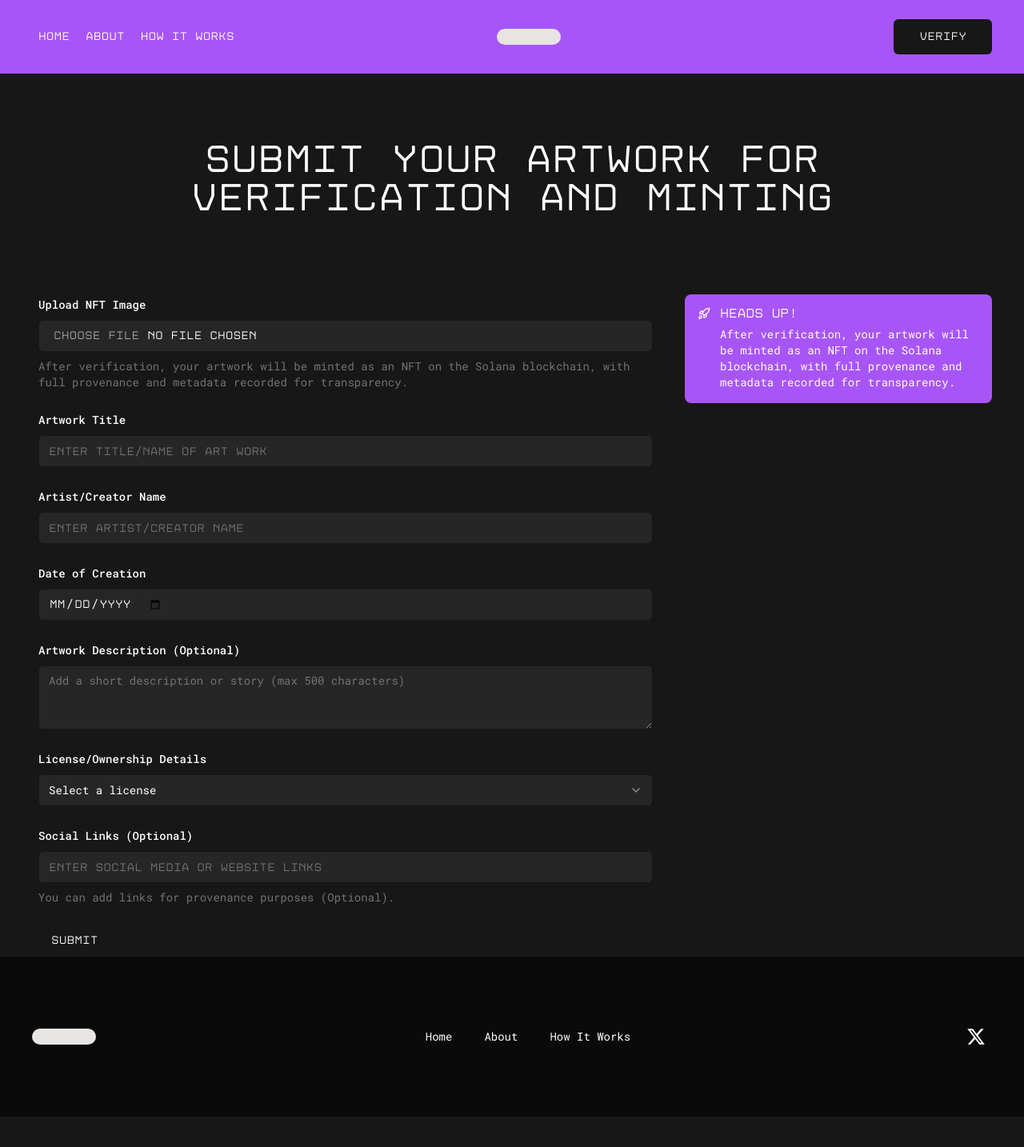
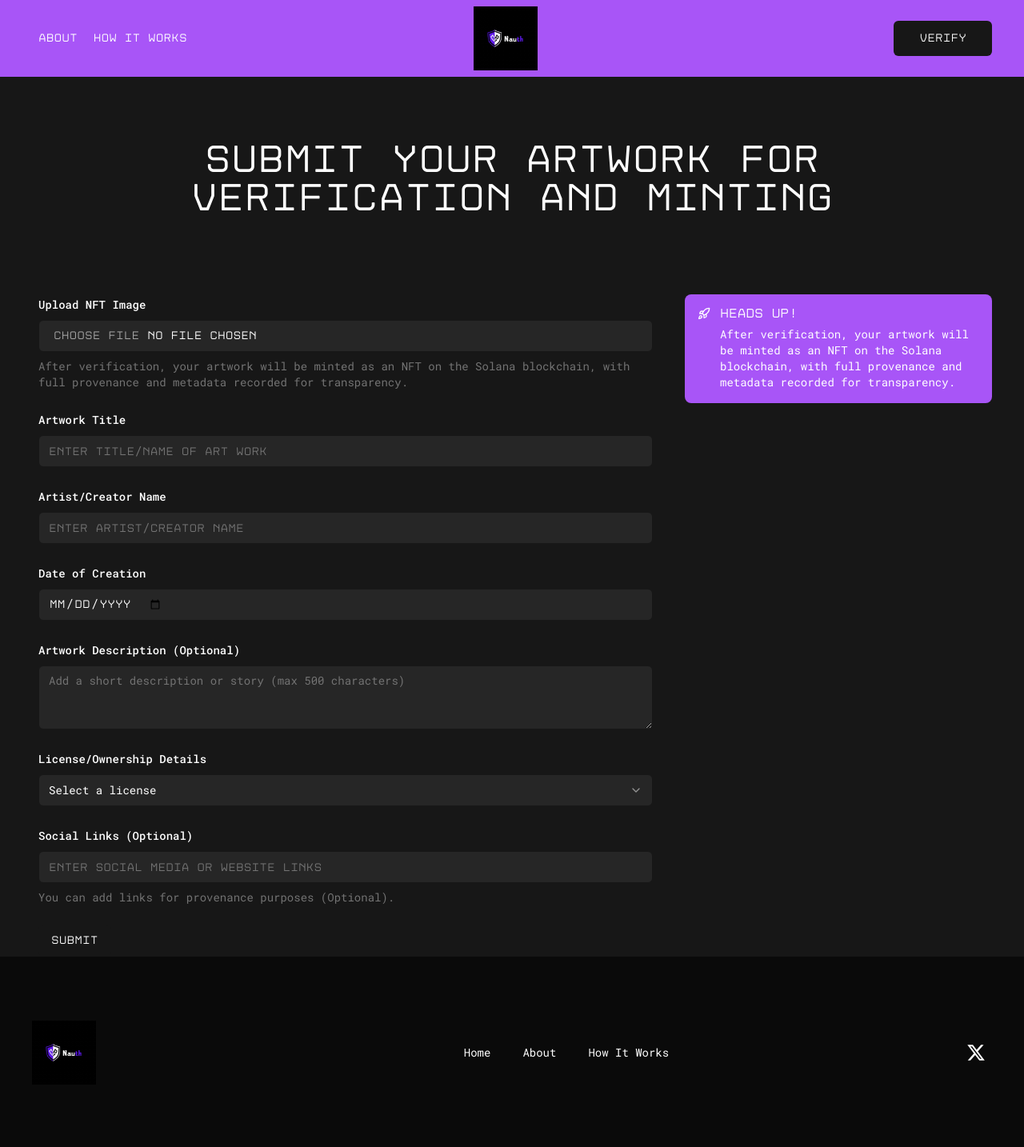
Before and after one commit to AJ1732/nauth, a Next.js app: page /verify in a window 1280 px wide. Shown: the whole page at 80% size. Before the commit the page ends 1396 px from the top, so only its background shows below. Built offline with nearby package versions, Linux system fonts and the light colour scheme.

Commit message:
chore: update

```diff
--- a/src/components/layout/Footer/index.tsx
+++ b/src/components/layout/Footer/index.tsx
@@ -1,5 +1,8 @@
+"use client";
 import Link from "next/link";
+import Image from "next/image";
 import { FaXTwitter } from "react-icons/fa6";
+import logo from "@/assets/img/nauth-logo.jpg";
 
 const navlink = [
   {
@@ -24,7 +27,16 @@ const Footer = () => {
   return (
     <footer className="full-width content-grid bg-neutral-950 py-20">
       <div className="flex items-center justify-between gap-10 max-md:flex-col">
-        <div className="h-5 w-20 rounded-full bg-stone-200" />
+        <figure
+          onClick={() => {
+            document.getElementById("home-section")?.scrollIntoView({
+              behavior: "smooth",
+            });
+          }}
+          className="relative size-20 rounded-full bg-stone-200 md:mr-24"
+        >
+          <Image src={logo} alt="logo" fill />
+        </figure>
 
         <nav>
           <ul className="flex items-center justify-between gap-6 text-sm *:cursor-pointer *:p-2">
--- a/src/components/layout/Navbar/index.tsx
+++ b/src/components/layout/Navbar/index.tsx
@@ -1,16 +1,11 @@
+"use client";
 import Link from "next/link";
+import Image from "next/image";
+import { AlignLeft } from "lucide-react";
 import { Button } from "@/components/ui/button";
-import { AlignLeft } from "lucide-react";
+import logo from "@/assets/img/nauth-logo.jpg";
 
 const navlink = [
-  {
-    name: "Home",
-    link: "/",
-  },
-  {
-    name: "About",
-    link: "/#about",
-  },
   {
     name: "How It Works",
     link: "/demo",
@@ -23,9 +18,21 @@ const navlink = [
 
 const Navbar = () => {
   return (
-    <header className="content-grid fixed z-50 w-full bg-purple-500 py-6 font-disket-mono">
+    <header className="content-grid fixed z-50 w-full bg-purple-500 py-2 font-disket-mono">
       <nav className="flex items-center justify-between">
         <ul className="flex items-center justify-between gap-1 text-sm *:cursor-pointer *:p-2 max-sm:hidden">
+          <li className="hover:font-bold hover:text-neutral-900">
+            <button
+              onClick={() => {
+                document.getElementById("about-section")?.scrollIntoView({
+                  behavior: "smooth",
+                });
+              }}
+            >
+              about
+            </button>
+          </li>
+
           {navlink.map(({ name, link }) => (
             <li key={name} className="hover:font-bold hover:text-neutral-900">
               <Link href={link}>{name}</Link>
@@ -35,7 +42,16 @@ const Navbar = () => {
 
         <AlignLeft className="sm:hidden" />
 
-        <div className="mr-24 h-5 w-20 rounded-full bg-stone-200" />
+        <figure
+          onClick={() => {
+            document.getElementById("home-section")?.scrollIntoView({
+              behavior: "smooth",
+            });
+          }}
+          className="relative mr-24 size-20 rounded-full bg-stone-200"
+        >
+          <Image src={logo} alt="logo" fill />
+        </figure>
 
         <Link href={"/verify"} className="block">
           <Button size={"lg"}>verify</Button>
--- a/src/components/sections/homepage/AboutSection/index.tsx
+++ b/src/components/sections/homepage/AboutSection/index.tsx
@@ -1,7 +1,7 @@
 const AboutSection = () => {
   return (
     <section
-      id="about"
+      id="about-section"
       className="space-y-16 py-28 lg:py-20 [&_article]:space-y-1 [&_article_h3]:text-xl [&_article_p]:text-neutral-300/90"
     >
       <article>
--- a/src/components/sections/homepage/FeatureSection/index.tsx
+++ b/src/components/sections/homepage/FeatureSection/index.tsx
@@ -8,9 +8,9 @@ const FeatureSection = () => {
           key={id}
           className="flex min-h-60 flex-col justify-between rounded-lg bg-neutral-900/50"
         >
-          <article className="relative h-full max-h-40 space-y-1 px-4 py-6">
-            <div className="absolute left-0 top-0 -z-[1] aspect-square w-10 border-l border-t border-purple-500" />
-            <div className="absolute bottom-0 right-0 -z-[1] aspect-square w-10 border-b border-r border-purple-500" />
+          <article className="relative h-full max-h-40 space-y-1 px-4 py-6 lg:max-h-44">
+            <div className="absolute left-0 top-0 -z-[1] aspect-square w-6 border-l border-t border-purple-500" />
+            <div className="absolute bottom-0 right-0 -z-[1] aspect-square w-6 border-b border-r border-purple-500" />
 
             <h3 className="font-disket-mono">{title}</h3>
             <p className="text-neutral-400">{paragraph}</p>
@@ -20,10 +20,10 @@ const FeatureSection = () => {
             <div className="absolute -bottom-4 -left-12 *:stroke-neutral-800">
               {icon}
             </div>
-            <div className="absolute -bottom-4 left-20 *:stroke-purple-500/80">
+            <div className="absolute -bottom-4 left-28 *:stroke-purple-500/80 md:left-20">
               {icon}
             </div>
-            <div className="absolute -bottom-4 left-60 -z-[1] *:stroke-neutral-800">
+            <div className="absolute -bottom-4 left-72 -z-[1] *:stroke-neutral-800 md:left-60">
               {icon}
             </div>
           </div>
@@ -41,7 +41,10 @@ const features = [
     paragraph:
       "We convert digital artwork to binary and compare them to our database to ensure uniqueness before minting.",
     icon: (
-      <ActionKeySVG className="size-60 opacity-50 *:stroke-2" strokeColor="" />
+      <ActionKeySVG
+        className="h-96 w-96 opacity-50 *:stroke-2 md:h-64 md:w-64 lg:h-60 lg:w-60"
+        strokeColor=""
+      />
     ),
   },
   {
@@ -51,7 +54,7 @@ const features = [
       "Integration with leading NFT marketplaces to authenticate NFTs in real-time.",
     icon: (
       <SwitchAccessSVG
-        className="size-60 opacity-50 *:stroke-2"
+        className="h-96 w-96 opacity-50 *:stroke-2 md:h-64 md:w-64 lg:h-60 lg:w-60"
         strokeColor=""
       />
     ),
@@ -62,7 +65,10 @@ const features = [
     paragraph:
       "Data-backed verification visible to buyers and creators, ensuring trust in every transaction.",
     icon: (
-      <SecuritySVG className="size-60 opacity-50 *:stroke-2" strokeColor="" />
+      <SecuritySVG
+        className="h-96 w-96 opacity-50 *:stroke-2 md:h-64 md:w-64 lg:h-60 lg:w-60"
+        strokeColor=""
+      />
     ),
   },
 ];
--- a/src/components/sections/homepage/HeroSection/components/Anim/index.tsx
+++ b/src/components/sections/homepage/HeroSection/components/Anim/index.tsx
@@ -48,7 +48,7 @@ const Anim = () => {
     <div className="grid size-full max-w-md grid-cols-3 font-disket-mono grid-rows-8 gap-4 text-xs text-">
       {col.map(({ id, className }) => (
         <RotateGradientCard key={id} className={className}>
-          {id}
+          {/* {id} */}
         </RotateGradientCard>
       ))}
     </div>
--- a/src/components/sections/homepage/HeroSection/index.tsx
+++ b/src/components/sections/homepage/HeroSection/index.tsx
@@ -4,7 +4,10 @@ import { Anim } from "./components";
 
 const HeroSection = () => {
   return (
-    <section className="breakout relative pb-12 pt-20 lg:pt-16">
+    <section
+      id="home-section"
+      className="breakout relative pb-12 pt-20 lg:pt-16"
+    >
       <div className="relative flex items-center justify-between gap-40 max-lg:flex-col lg:gap-10">
         {/* <div className="fixed left-40 -z-[1] aspect-square w-80 rounded-full bg-purple-400/10 blur-lg" /> */}
 
--- a/src/components/ui/textarea.tsx
+++ b/src/components/ui/textarea.tsx
@@ -2,8 +2,7 @@ import * as React from "react";
 
 import { cn } from "@/lib/utils";
 
-export interface TextareaProps
-  extends React.TextareaHTMLAttributes<HTMLTextAreaElement> {}
+export type TextareaProps = React.TextareaHTMLAttributes<HTMLTextAreaElement>;
 
 const Textarea = React.forwardRef<HTMLTextAreaElement, TextareaProps>(
   ({ className, ...props }, ref) => {
```
Also changed, not shown: src/assets/img/nauth-logo.jpg (added).
